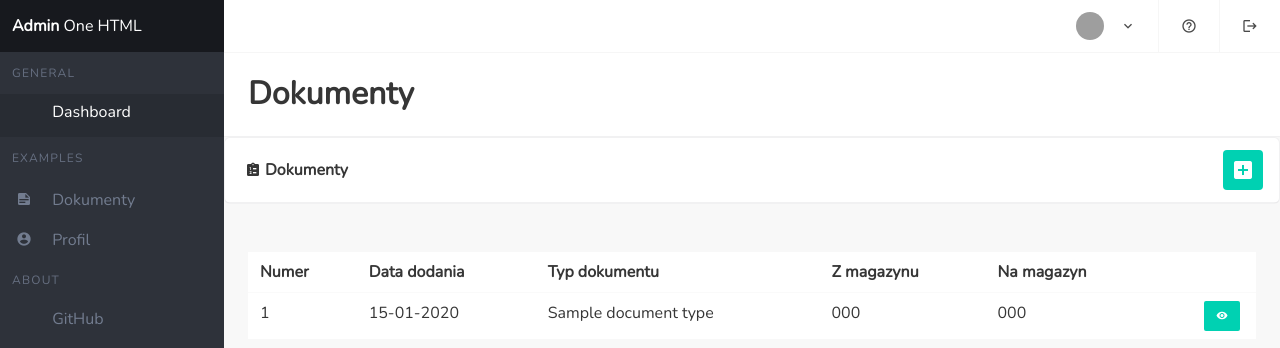
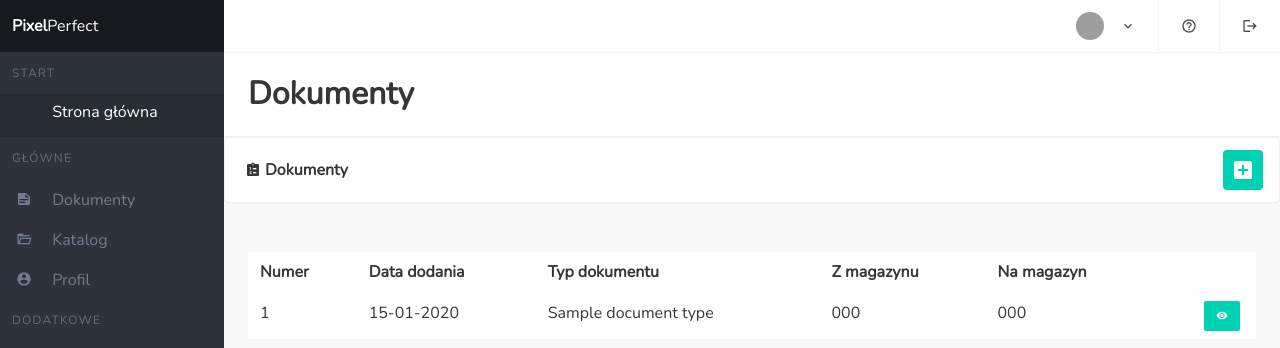
Before and after one commit to ArturGubala/praca_inz, a Python web app: template app/templates/document.html in a window 1280 px wide. Shown: the top 348 px of the page. Run offline with Jinja, Linux system fonts and the light colour scheme; the template is opened without the code that fills it: most values are stand-ins (such as "Sample title", 1, 10 or a date in 2020); form fields are guessed from the names that the template uses; some libraries are stand-ins or nearby versions; grey boxes are pictures that could not be loaded.

Commit message:
Change descriptions on main page and navigation, fix links to subpages

```diff
--- a/app/templates/base.html
+++ b/app/templates/base.html
@@ -5,7 +5,7 @@
     <meta charset="utf-8">
     <meta http-equiv="X-UA-Compatible" content="IE=edge">
     <meta name="viewport" content="width=device-width, initial-scale=1">
-    <title>Admin One HTML - Bulma Admin Dashboard</title>
+    <title>Sklep z grami PixelPerfect</title>
 
     <!-- Bulma is included -->
     <link rel="stylesheet" href="../static/css/main.min.css">
@@ -75,7 +75,7 @@
                         <div class="navbar-dropdown">
                             <a href="/profil" class="navbar-item">
                                 <span class="icon"><i class="mdi mdi-account"></i></span>
-                                <span>My Profile</span>
+                                <span>Profil</span>
                             </a>
                             <!-- <a class="navbar-item">
                                 <span class="icon"><i class="mdi mdi-settings"></i></span>
@@ -88,18 +88,18 @@
                             <hr class="navbar-divider">
                             <a href="/logout" class="navbar-item">
                                 <span class="icon"><i class="mdi mdi-logout"></i></span>
-                                <span>Log Out</span>
+                                <span>Wyloguj</span>
                             </a>
                         </div>
                     </div>
-                    <a href="https://justboil.me/bulma-admin-template/free-html-dashboard/" title="About"
+                    <a href="https://justboil.me/bulma-admin-template/free-html-dashboard/" title="O nas"
                         class="navbar-item has-divider is-desktop-icon-only">
                         <span class="icon"><i class="mdi mdi-help-circle-outline"></i></span>
-                        <span>About</span>
+                        <span>O nas</span>
                     </a>
-                    <a href="/logout" title="Log out" class="navbar-item is-desktop-icon-only">
+                    <a href="/logout" title="Wyloguj" class="navbar-item is-desktop-icon-only">
                         <span class="icon"><i class="mdi mdi-logout"></i></span>
-                        <span>Log out</span>
+                        <span>Wyloguj</span>
                     </a>
                 </div>
             </div>
@@ -107,33 +107,33 @@
         <aside class="aside is-placed-left is-expanded">
             <div class="aside-tools">
                 <div class="aside-tools-label">
-                    <span><b>Admin</b> One HTML</span>
+                    <span><b>Pixel</b>Perfect</span>
                 </div>
             </div>
             <div class="menu is-menu-main">
-                <p class="menu-label">General</p>
+                <p class="menu-label">Start</p>
                 <ul class="menu-list">
                     <li>
                         <a href="/dashboard" class="is-active router-link-active has-icon">
                             <span class="icon"><i class="mdi mdi-desktop-mac"></i></span>
-                            <span class="menu-item-label">Dashboard</span>
+                            <span class="menu-item-label">Strona główna</span>
                         </a>
                     </li>
                 </ul>
-                <p class="menu-label">Examples</p>
+                <p class="menu-label">Główne</p>
                 <ul class="menu-list">
                     <li>
-                        <a href="/dokument" class="has-icon">
+                        <a href="/dokumenty" class="has-icon">
                             <span class="icon"><i class="mdi mdi-note-text"></i></span>
                             <span class=" menu-item-label">Dokumenty</span>
                         </a>
                     </li>
-                    <!-- <li>
-                        <a href="forms.html" class="has-icon">
-                            <span class="icon"><i class="mdi mdi-square-edit-outline"></i></span>
-                            <span class="menu-item-label">Forms</span>
+                    <li>
+                        <a href="/katalog" class="has-icon">
+                            <span class="icon"><i class="mdi mdi-folder-open-outline"></i></span>
+                            <span class="menu-item-label">Katalog</span>
                         </a>
-                    </li> -->
+                    </li>
                     <li>
                         <a href="/profil" class="has-icon">
                             <span class="icon"><i class="mdi mdi-account-circle"></i></span>
@@ -162,19 +162,19 @@
                         </ul>
                     </li> -->
                 </ul>
-                <p class="menu-label">About</p>
+                <p class="menu-label">Dodatkowe</p>
                 <ul class="menu-list">
-                    <li>
+                    <!-- <li>
                         <a href="https://github.com/vikdiesel/admin-one-bulma-dashboard" target="_blank"
                             class="has-icon">
                             <span class="icon"><i class="mdi mdi-github-circle"></i></span>
                             <span class="menu-item-label">GitHub</span>
-                        </a>
+                        </a> -->
                     </li>
                     <li>
                         <a href="https://justboil.me/bulma-admin-template/free-html-dashboard/" class="has-icon">
                             <span class="icon"><i class="mdi mdi-help-circle"></i></span>
-                            <span class="menu-item-label">About</span>
+                            <span class="menu-item-label">O nas</span>
                         </a>
                     </li>
                 </ul>
--- a/app/templates/dashboard.html
+++ b/app/templates/dashboard.html
@@ -29,7 +29,7 @@
             <div class="level-left">
                 <div class="level-item">
                     <h1 class="title">
-                        Dashboard
+                        Strona główna
                     </h1>
                 </div>
             </div>
```
